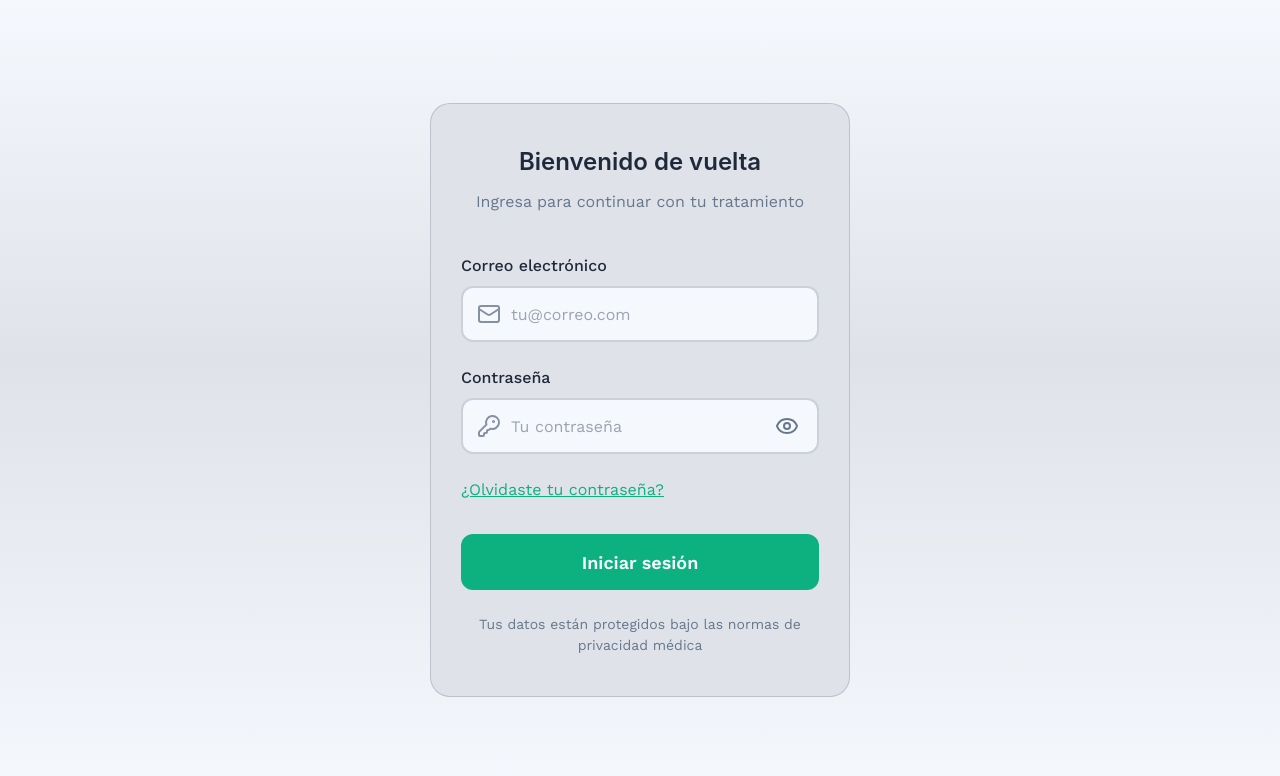
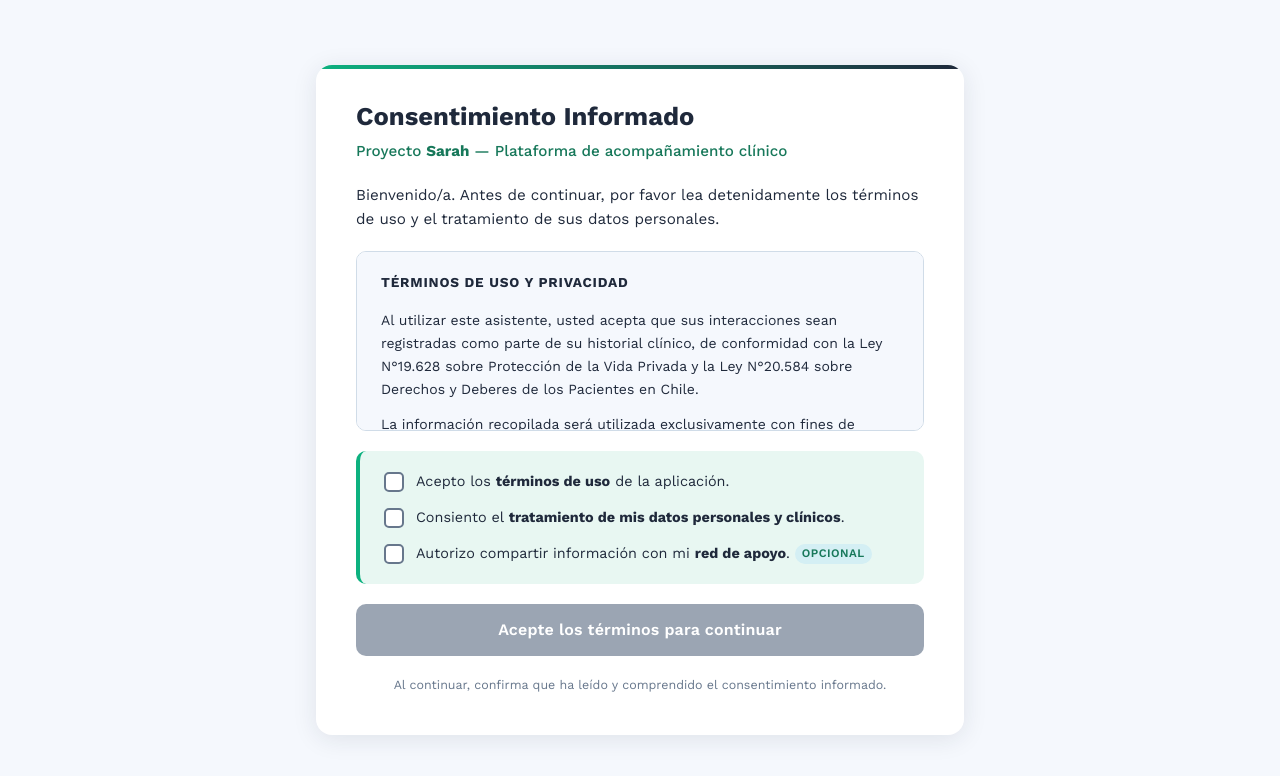
Before and after one commit to Proyecto-Sarah-AI/sarah-ui-paciente, a React (Vite) app: page /paciente/paciente/consent in a window 1280 px wide. Before the commit this address led to /paciente/login. Shown: the top 776 px of the page. Built offline with nearby package versions, Linux system fonts and the light colour scheme.

Commit message:
fix:rutas

```diff
--- a/docker-compose.yml
+++ b/docker-compose.yml
@@ -1,6 +1,6 @@
 services:
   paciente:
-    image: node:20-alpine
+    image: node:20
     container_name: sarah-ui-paciente
     working_dir: /app
     volumes:
--- a/src/App.tsx
+++ b/src/App.tsx
@@ -7,11 +7,11 @@
 function App() {
   return (
     <Routes>
-      <Route path="/" element={<Navigate to="/login" replace />} />
-      <Route path="/consent" element={<Consent />} />
-      <Route path="/login" element={<Login />} />
-      <Route path="/home" element={<Home />} />
-      <Route path="*" element={<Navigate to="/login" replace />} />
+      <Route path="/" element={<Navigate to="/paciente/login" replace />} />
+      <Route path="/paciente/consent" element={<Consent />} />
+      <Route path="/paciente/login" element={<Login />} />
+      <Route path="/paciente/home" element={<Home />} />
+      <Route path="*" element={<Navigate to="/paciente/login" replace />} />
     </Routes>
   )
 }
--- a/src/pages/consent/Consent.tsx
+++ b/src/pages/consent/Consent.tsx
@@ -18,7 +18,7 @@
       await new Promise((resolve) => setTimeout(resolve, 1500))
       localStorage.setItem('sarah_consent_status', 'accepted')
       localStorage.setItem('sarah_consent_timestamp', new Date().toISOString())
-      window.location.assign('/home')
+      window.location.assign('/paciente/home')
     } finally {
       setLoading(false)
     }
--- a/src/pages/home/Home.tsx
+++ b/src/pages/home/Home.tsx
@@ -566,7 +566,7 @@
     localStorage.removeItem('sarah_auth_status')
     localStorage.removeItem('sarah_user_email')
     localStorage.removeItem('sarah_auth_timestamp')
-    navigate('/login', { replace: true })
+    navigate('/paciente/login', { replace: true })
   }
 
   const handleSend = (text: string) => {
--- a/src/pages/login/Login.tsx
+++ b/src/pages/login/Login.tsx
@@ -61,7 +61,7 @@
       localStorage.setItem('sarah_auth_status', 'authenticated')
       localStorage.setItem('sarah_user_email', email)
       localStorage.setItem('sarah_auth_timestamp', new Date().toISOString())
-      window.location.assign('/consent')
+      window.location.assign('/paciente/consent')
     } finally {
       setLoading(false)
     }
```
